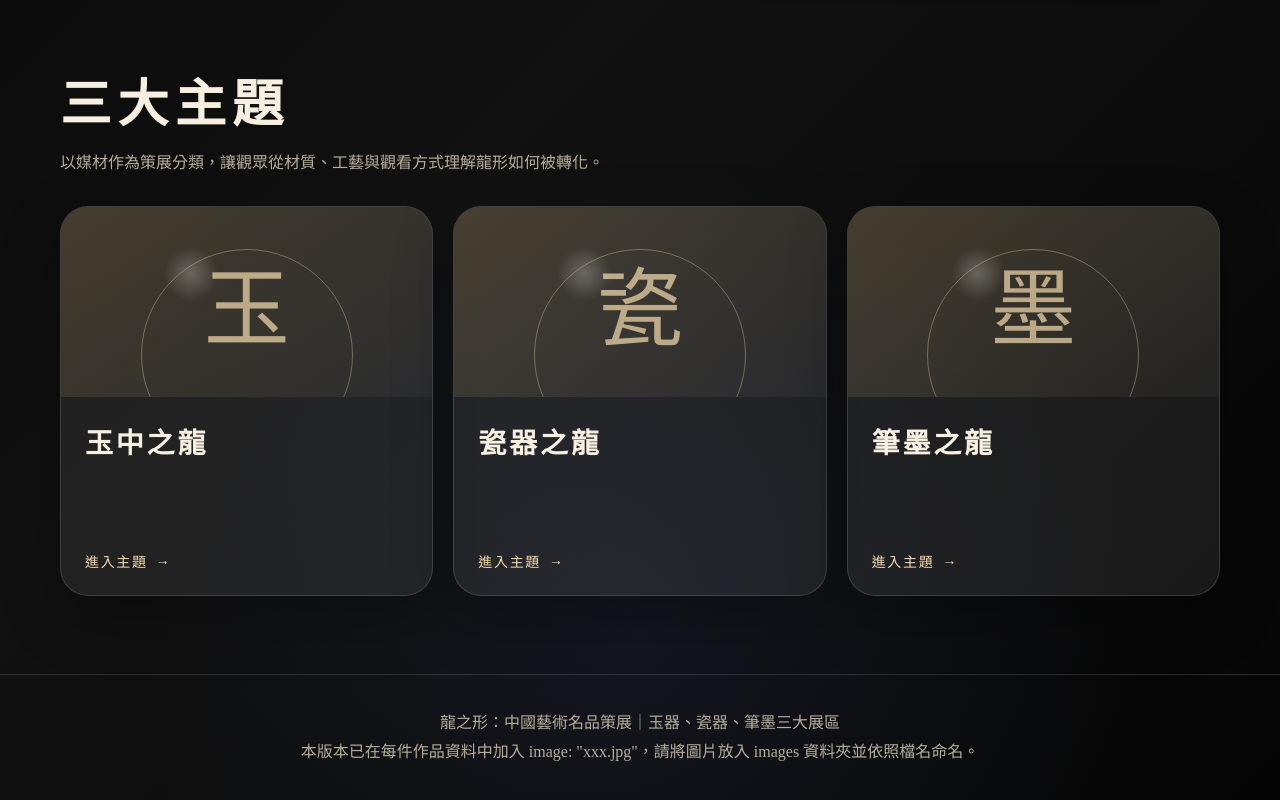
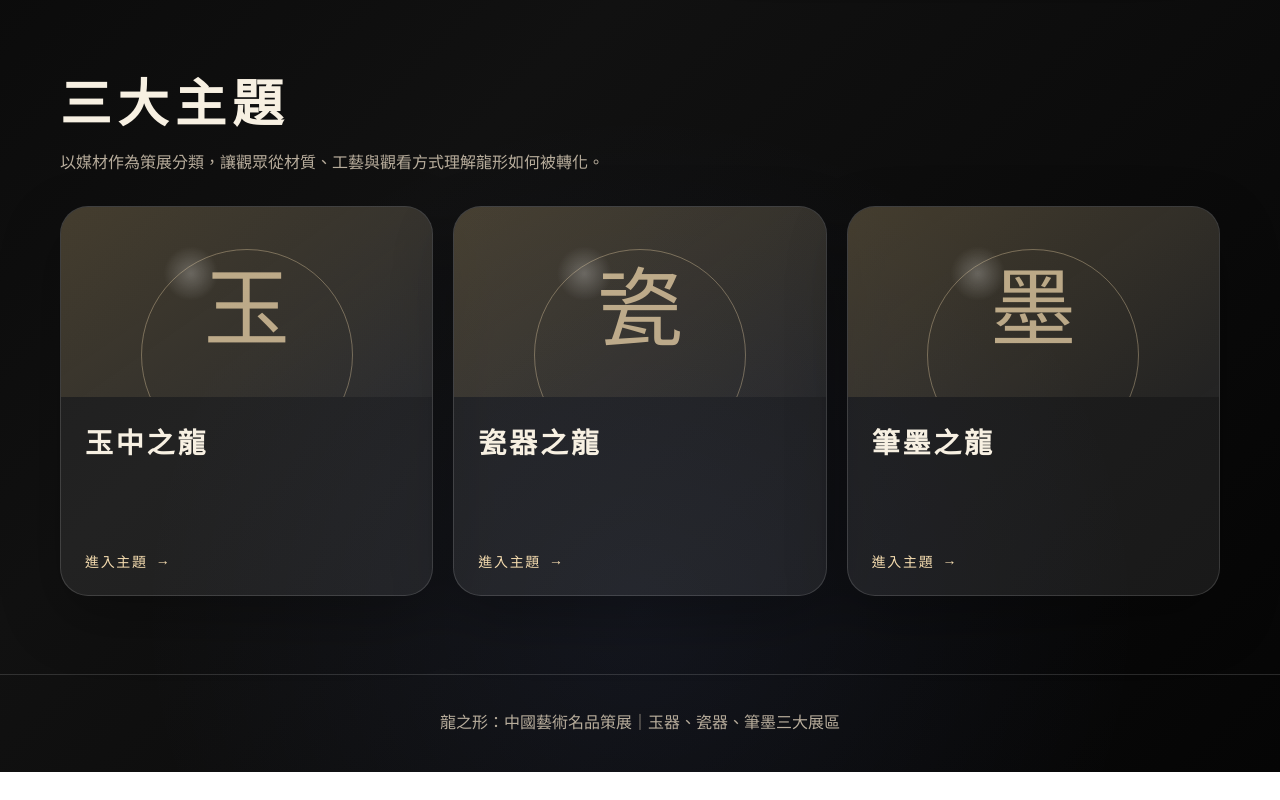
Before and after one commit to WYC1000/dragon-exhibition, a plain HTML site: page index.html in a window 1280 px wide. Shown: the part 816-1616 px from the top of the page. After the commit the page ends 1588 px from the top, so only its background shows below. Drawn offline with Linux system fonts and the light colour scheme.

Commit message:
Add files via upload

```diff
--- a/index.html
+++ b/index.html
@@ -811,7 +811,6 @@
   <footer class="site-footer">
     <div class="container">
       龍之形：中國藝術名品策展｜玉器、瓷器、筆墨三大展區<br />
-      本版本已在每件作品資料中加入 image: "xxx.jpg"，請將圖片放入 images 資料夾並依照檔名命名。
     </div>
   </footer>
 
```
